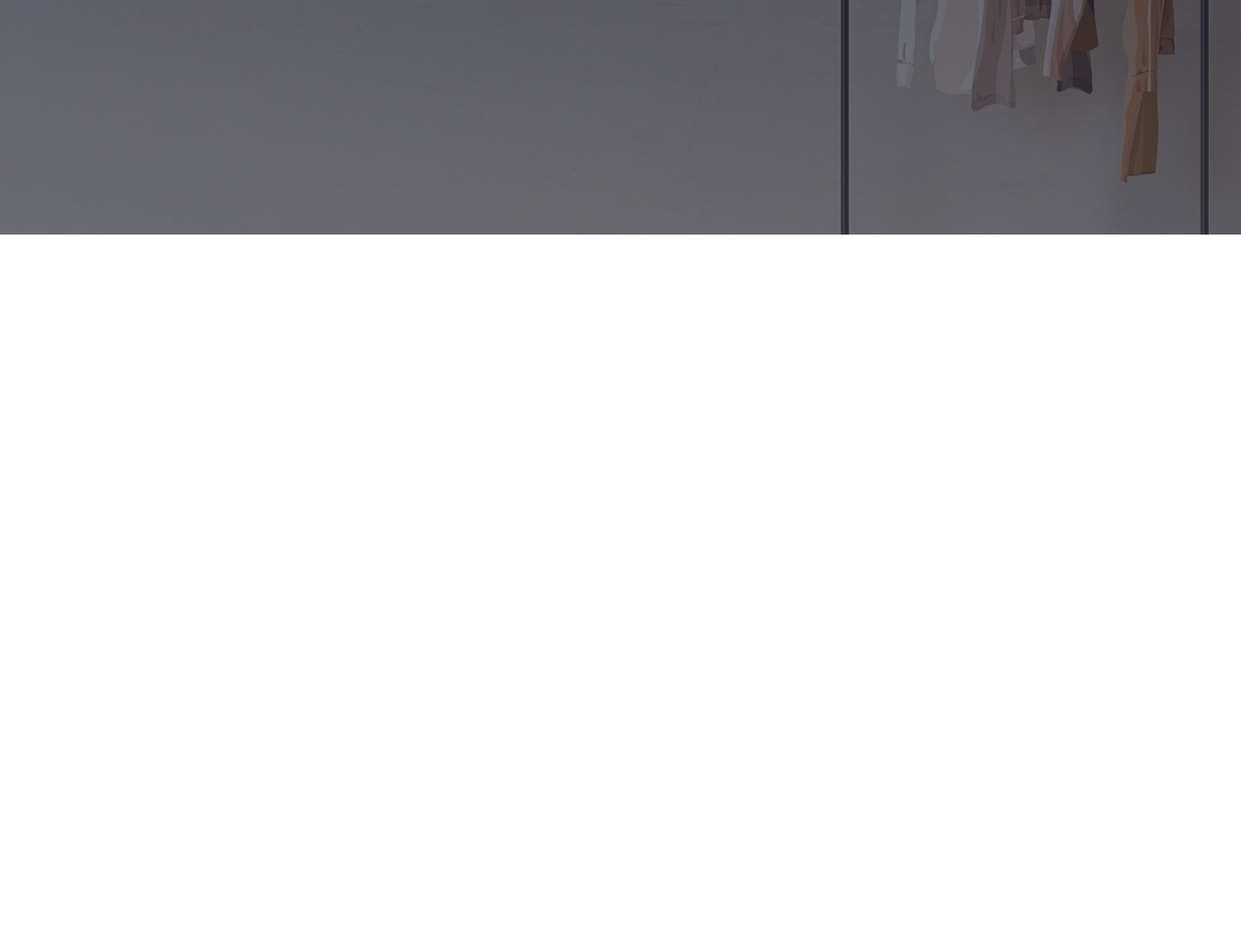
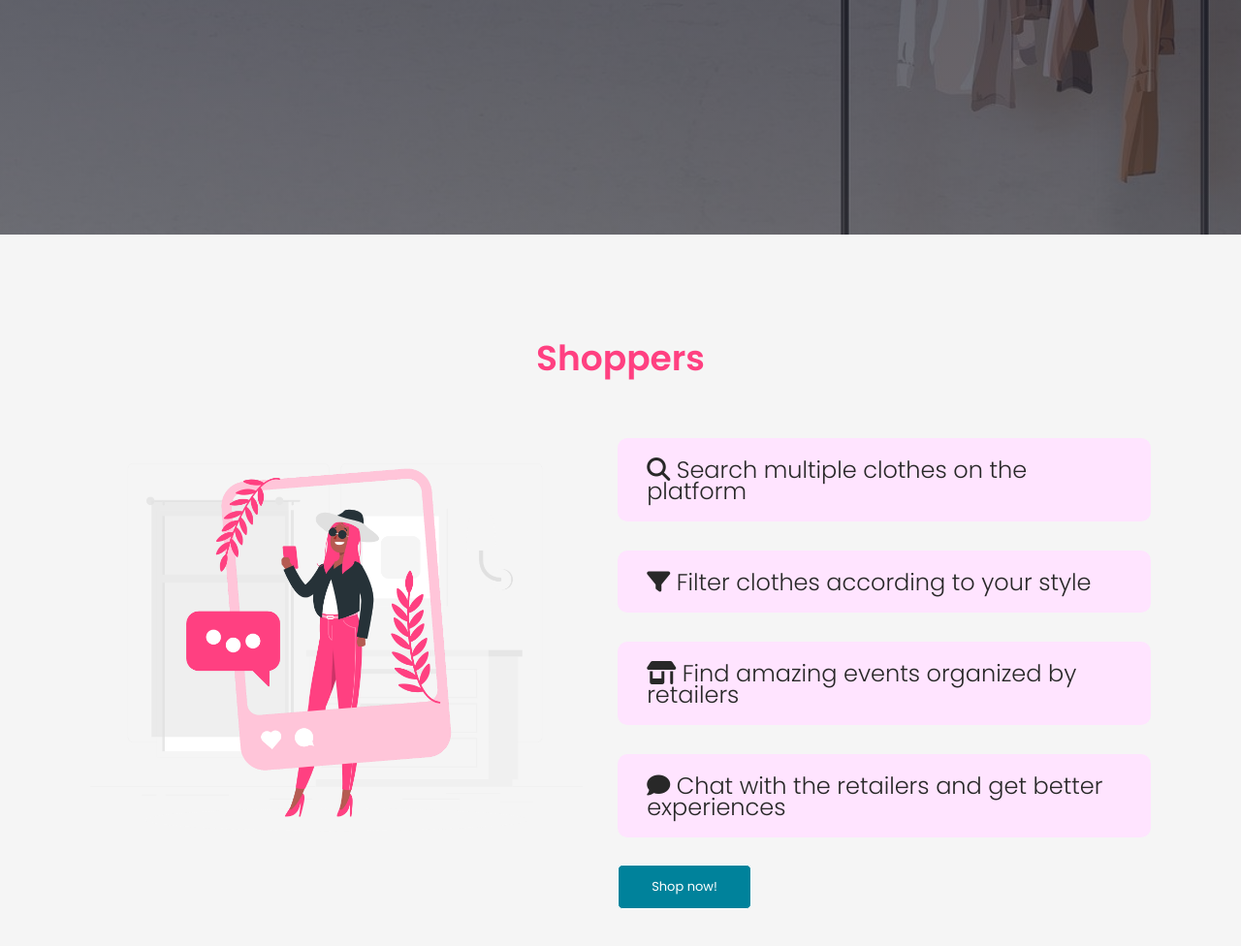
Before and after one commit to si729-ws51-savewise/ReWearLanding, a plain HTML site: page index.html in a window 1280 px wide. Shown: the part 558-1534 px from the top of the page at 97% size. Before the commit the page ends 800 px from the top, so only its background shows below. Drawn offline with nearby package versions, Linux system fonts and the light colour scheme.

Commit message:
feat:create section-shoppers

```diff
--- a/index.html
+++ b/index.html
@@ -39,3 +39,35 @@
         <a target="_blank" class="download-btn"><span>Rewear Web</span></a>
     </div>
 </section>
+
+<a href="#home-rewear" class="boton-inicio">⬆</a>
+
+<section class="about" id="Compradores">
+    <h1>Shoppers</h1>
+    <div class="main">
+        <img src="./images/comprador.png" alt="compradores">
+        <div class="content">
+            <p class="text">
+                <i class="fa-solid fa-magnifying-glass"></i>
+                <span class="text-title"> Search </span>
+                multiple clothes on the platform
+            </p>
+            <p class="text">
+                <i class="fa-solid fa-filter"></i>
+                <span class="text-title"> Filter </span>
+                clothes according to your style
+            </p>
+            <p class="text">
+                <i class="fa-solid fa-shop"></i>
+                <span class="text-title"> Find </span>
+                amazing events organized by retailers
+            </p>
+            <p class="text">
+                <i class="fa-solid fa-comment"></i>
+                <span class="text-title"> Chat </span>
+                with the retailers and get better experiences
+            </p>
+            <button class="segment-button">Shop now!</button>
+        </div>
+    </div>
+</section>
```
